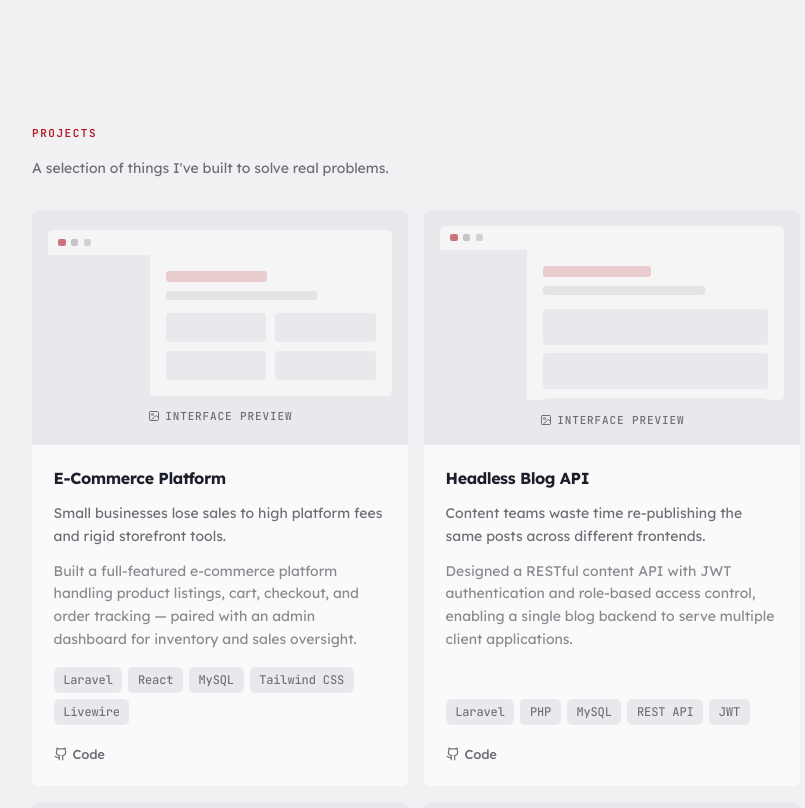
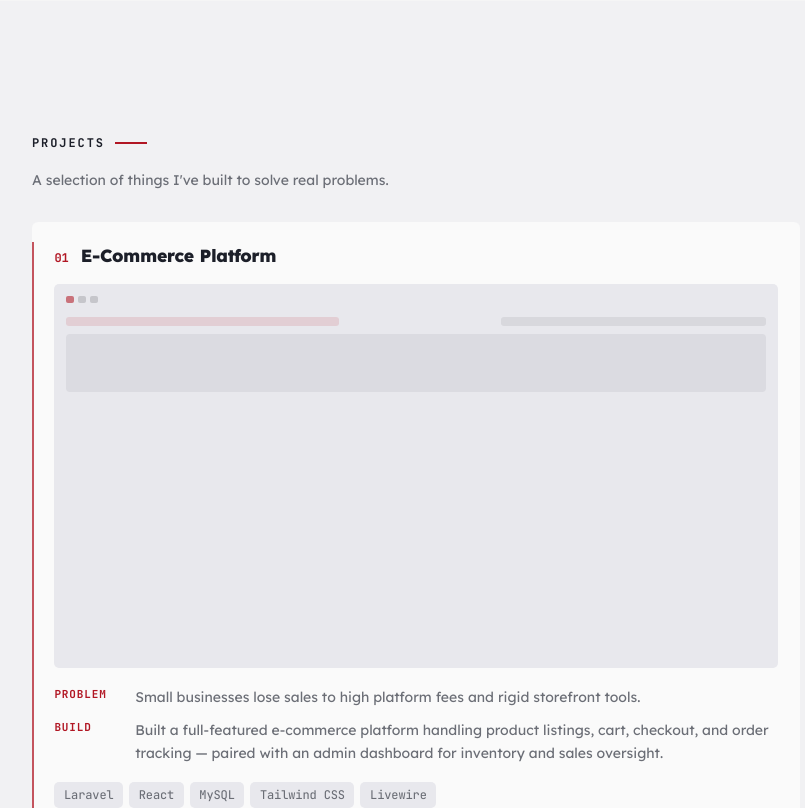
Before and after one commit to muhammedez/portfolio, a React (Vite) app: page / in a window 1280 px wide. Shown: the part 1460-2268 px from the top of the page, without its empty margins (224-1029 px from the left). Built offline with nearby package versions, Linux system fonts and the light colour scheme.

Commit message:
refactor: improvement for ProjectsSection layout and styling

```diff
--- a/src/components/sections/ProjectsSection.tsx
+++ b/src/components/sections/ProjectsSection.tsx
@@ -1,5 +1,5 @@
 import { projects } from "@/lib/data";
-import { Github, ExternalLink, ImageIcon } from "lucide-react";
+import { Github, ExternalLink } from "lucide-react";
 import { useEffect, useRef, useState } from "react";
 
 export function ProjectsSection() {
@@ -33,48 +33,41 @@ export function ProjectsSection() {
               className={`case-study-card reveal ${visible ? "reveal-visible" : ""}`}
               style={{ transitionDelay: `${0.1 + i * 0.08}s` }}
             >
-              <div className="project-image-main">
-                {project.image ? (
-                  <img src={project.image} alt={project.title} className="project-image-img" />
-                ) : (
-                  <div className={`project-mockup project-mockup-${(i % 3) + 1}`} aria-hidden="true">
-                    <div className="project-mockup-window">
-                      <div className="project-mockup-toolbar">
+              <div className="project-card-body">
+                <div className="project-card-heading">
+                  <span className="project-card-index">{String(i + 1).padStart(2, "0")}</span>
+                  <h3>{project.title}</h3>
+                </div>
+
+                <div className="project-screenshot" aria-label={`${project.title} screenshot preview`}>
+                  {project.image ? (
+                    <img src={project.image} alt={`${project.title} screenshot`} />
+                  ) : (
+                    <div className="project-screenshot-placeholder" aria-hidden="true">
+                      <div className="project-screenshot-bar">
                         <span />
                         <span />
                         <span />
                       </div>
-                      <div className="project-mockup-body">
-                        <div className="project-mockup-sidebar" />
-                        <div className="project-mockup-content">
-                          <div className="project-mockup-line project-mockup-line-lg" />
-                          <div className="project-mockup-line" />
-                          <div className="project-mockup-grid">
-                            <span />
-                            <span />
-                            <span />
-                            <span />
-                          </div>
-                        </div>
+                      <div className="project-screenshot-body">
+                        <span className="project-screenshot-line project-screenshot-line-short" />
+                        <span className="project-screenshot-line" />
+                        <span className="project-screenshot-block" />
                       </div>
                     </div>
-                    <div className="project-mockup-label">
-                      <ImageIcon size={12} />
-                      Interface preview
-                    </div>
-                  </div>
-                )}
-              </div>
-              <div className="project-card-body">
-                <h3 className="text-base font-bold tracking-tight text-foreground mb-3">
-                  {project.title}
-                </h3>
-                <p className="text-muted-foreground text-sm leading-relaxed mb-3">
-                  {project.problem}
-                </p>
-                <p className="project-card-summary text-muted-foreground/80 text-sm leading-relaxed">
-                  {project.description}
-                </p>
+                  )}
+                </div>
+
+                <div className="project-case-block">
+                  <span>Problem</span>
+                  <p>{project.problem}</p>
+                </div>
+
+                <div className="project-case-block">
+                  <span>Build</span>
+                  <p>{project.description}</p>
+                </div>
+
                 <div className="project-stack">
                   {project.stack.map((tech) => (
                     <span key={tech} className="case-study-tag">{tech}</span>
--- a/src/globals.css
+++ b/src/globals.css
@@ -148,16 +148,26 @@ button {
 }
 
 .section-label {
-  letter-spacing: 0.14em;
+  letter-spacing: 0.16em;
   text-transform: uppercase;
-  color: var(--accent);
+  color: var(--foreground);
   background: transparent;
-  margin-bottom: 1rem;
+  align-items: center;
+  gap: 0.65rem;
+  margin-bottom: 1.15rem;
   padding: 0;
   font-family: var(--font-mono);
-  font-size: 0.6875rem;
-  font-weight: 600;
-  display: inline-block;
+  font-size: 0.75rem;
+  font-weight: 700;
+  display: inline-flex;
+}
+
+.section-label::after {
+  content: "";
+  background: var(--accent);
+  width: 2rem;
+  height: 2px;
+  display: block;
 }
 
 /* ================= NAVBAR ================= */
@@ -347,10 +357,10 @@ button {
   letter-spacing: -0.03em;
   color: var(--foreground);
   background: none;
-  margin-bottom: 0.5rem;
+  margin-bottom: 0.7rem;
   font-family: var(--font-sans);
-  font-size: clamp(2.75rem, 6vw, 4.5rem);
-  font-weight: 700;
+  font-size: clamp(3rem, 7vw, 5rem);
+  font-weight: 750;
   line-height: 1.05;
 }
 
@@ -384,9 +394,9 @@ button {
 
 .hero-description {
   color: var(--muted-foreground);
-  max-width: 600px;
+  max-width: 640px;
   margin-bottom: 1.75rem;
-  font-size: 1.02rem;
+  font-size: clamp(1.0625rem, 2vw, 1.2rem);
   line-height: 1.7;
 }
 
@@ -558,19 +568,25 @@ button {
 /* ================= PROJECTS ================= */
 .projects-grid {
   grid-template-columns: 1fr;
-  gap: 1rem;
+  gap: 0.9rem;
   display: grid;
-}
-@media (min-width: 640px) {
-  .projects-grid { grid-template-columns: repeat(2, minmax(0, 1fr)); }
 }
 
 .case-study-card {
   background: var(--card);
   border-radius: 6px;
-  display: flex;
-  flex-direction: column;
+  position: relative;
   overflow: hidden;
+}
+
+.case-study-card::before {
+  content: "";
+  background: rgb(var(--accent-rgb) / 0.72);
+  width: 2px;
+  position: absolute;
+  top: 1.25rem;
+  bottom: 1.25rem;
+  left: 0;
 }
 
 .case-study-tag {
@@ -589,161 +605,128 @@ button {
   color: var(--accent);
 }
 
-.project-image-main {
-  background: var(--surface);
-  aspect-ratio: 16 / 10;
-  cursor: default;
-  position: relative;
-  overflow: hidden;
-}
-
-.project-image-main::after {
-  content: none;
-}
-
-.project-image-img {
-  object-fit: cover;
-  width: 100%;
-  height: 100%;
-  transition: transform 0.4s;
-  display: block;
-}
-
-.project-image-main:hover .project-image-img {
-  transform: scale(1.02);
-}
-
-.project-mockup {
-  --mockup-side-width: 0.42fr;
-  --mockup-card-min: 1.8rem;
-  width: 100%;
-  height: 100%;
-  padding: 1rem;
-  display: flex;
-  flex-direction: column;
-  justify-content: center;
-  gap: 0.75rem;
-}
-
-.project-mockup-2 {
-  --mockup-side-width: 0.34fr;
-  --mockup-card-min: 2.25rem;
-}
-
-.project-mockup-3 {
-  --mockup-side-width: 0.5fr;
-  --mockup-card-min: 1.45rem;
-}
-
-.project-mockup-window {
-  background: var(--background);
-  border-radius: 5px;
-  overflow: hidden;
-}
-
-.case-study-card:hover .project-mockup-window {
-  background: var(--card);
-}
-
-.project-mockup-toolbar {
-  display: flex;
-  gap: 0.35rem;
-  padding: 0.55rem 0.65rem;
-}
-
-.project-mockup-toolbar span {
-  background: rgb(var(--accent-rgb) / 0.58);
-  border-radius: 2px;
-  width: 0.45rem;
-  height: 0.45rem;
-  display: block;
-}
-
-.project-mockup-toolbar span:nth-child(2) {
-  background: rgb(var(--muted-rgb) / 0.48);
-}
-
-.project-mockup-toolbar span:nth-child(3) {
-  background: rgb(var(--muted-rgb) / 0.34);
-}
-
-.project-mockup-body {
-  display: grid;
-  grid-template-columns: var(--mockup-side-width) 1fr;
-  min-height: 8rem;
-}
-
-.project-mockup-sidebar {
-  background: var(--surface);
-}
-
-.project-mockup-content {
-  padding: 1rem;
-}
-
-.project-mockup-line {
-  background: rgb(var(--foreground-rgb) / 0.08);
-  border-radius: 3px;
-  width: 72%;
-  height: 0.55rem;
-  margin-bottom: 0.55rem;
-}
-
-.project-mockup-line-lg {
-  background: rgb(var(--accent-rgb) / 0.18);
-  width: 48%;
-  height: 0.7rem;
-}
-
-.project-mockup-grid {
-  grid-template-columns: repeat(2, minmax(0, 1fr));
-  gap: 0.55rem;
-  margin-top: 0.85rem;
-  display: grid;
-}
-
-.project-mockup-grid span {
-  background: var(--surface);
-  border-radius: 4px;
-  min-height: var(--mockup-card-min);
-}
-
-.project-mockup-2 .project-mockup-grid {
-  grid-template-columns: 1fr;
-}
-
-.project-mockup-3 .project-mockup-grid {
-  grid-template-columns: 1.2fr 0.8fr;
-}
-
-.project-mockup-label {
-  color: var(--muted-foreground);
-  justify-content: center;
-  align-items: center;
-  gap: 0.35rem;
-  font-family: var(--font-mono);
-  font-size: 0.6875rem;
-  font-weight: 500;
-  text-transform: uppercase;
-  letter-spacing: 0.08em;
-  display: flex;
-}
-
 .project-card-body {
   flex: 1;
-  padding: 1.35rem;
+  padding: 1.35rem 1.4rem 1.3rem;
   display: flex;
   flex-direction: column;
 }
 
-.project-card-summary {
-  margin-bottom: 1rem;
+.project-card-heading {
+  align-items: baseline;
+  gap: 0.75rem;
+  margin-bottom: 1.1rem;
+  display: flex;
+}
+
+.project-card-index {
+  color: var(--accent);
+  font-family: var(--font-mono);
+  font-size: 0.75rem;
+  font-weight: 700;
+}
+
+.project-card-heading h3 {
+  color: var(--foreground);
+  letter-spacing: -0.02em;
+  margin: 0;
+  font-size: 1.1rem;
+  font-weight: 750;
+  line-height: 1.25;
+}
+
+.project-screenshot {
+  background: var(--surface);
+  border-radius: 5px;
+  aspect-ratio: 16 / 8.5;
+  margin-bottom: 1.1rem;
+  overflow: hidden;
+}
+
+.project-screenshot img {
+  object-fit: cover;
+  width: 100%;
+  height: 100%;
+  display: block;
+}
+
+.project-screenshot-placeholder {
+  height: 100%;
+  padding: 0.75rem;
+}
+
+.project-screenshot-bar {
+  gap: 0.3rem;
+  margin-bottom: 0.85rem;
+  display: flex;
+}
+
+.project-screenshot-bar span {
+  background: rgb(var(--muted-rgb) / 0.38);
+  border-radius: 2px;
+  width: 0.45rem;
+  height: 0.45rem;
+}
+
+.project-screenshot-bar span:first-child {
+  background: rgb(var(--accent-rgb) / 0.56);
+}
+
+.project-screenshot-body {
+  grid-template-columns: 1fr 0.62fr;
+  gap: 0.55rem;
+  display: grid;
+}
+
+.project-screenshot-line {
+  background: rgb(var(--foreground-rgb) / 0.08);
+  border-radius: 3px;
+  height: 0.55rem;
+}
+
+.project-screenshot-line-short {
+  background: rgb(var(--accent-rgb) / 0.12);
+  width: 64%;
+}
+
+.project-screenshot-block {
+  background: rgb(var(--foreground-rgb) / 0.06);
+  border-radius: 4px;
+  min-height: 3.6rem;
+  grid-column: 1 / -1;
+}
+
+.project-case-block {
+  gap: 0.85rem;
+  align-items: start;
+  display: grid;
+  grid-template-columns: 4.2rem 1fr;
+}
+
+.project-case-block + .project-case-block {
+  margin-top: 0.7rem;
+}
+
+.project-case-block span {
+  color: var(--accent);
+  font-family: var(--font-mono);
+  font-size: 0.6875rem;
+  font-weight: 700;
+  letter-spacing: 0.08em;
+  text-transform: uppercase;
+}
+
+.project-case-block p {
+  color: var(--muted-foreground);
+  margin: 0;
+  font-size: 0.875rem;
+  line-height: 1.6;
 }
 
 .project-stack {
   flex-wrap: wrap;
   gap: 0.375rem;
-  margin-top: auto;
+  margin-top: 1.1rem;
   margin-bottom: 1rem;
   display: flex;
 }
--- a/src/lib/data.ts
+++ b/src/lib/data.ts
@@ -4,7 +4,7 @@ export const siteConfig = {
   name: "Mahamed Izedin",
   role: "Full Stack Web Developer",
   title: "Full Stack Developer",
-  bio: "I build complete web applications — Laravel backends, React frontends, and Next.js sites. Focused on clean code, practical solutions, and creating software that solves real problems.",
+  bio: "I build Laravel + React applications for small businesses, startups, and teams that need practical software: clean interfaces, reliable backends, and features that solve real workflow problems.",
   email: "muhammadezedn@gmail.com",
   github: "https://github.com/muhammedez",
   linkedin: "https://linkedin.com/in/yourusername",
```
